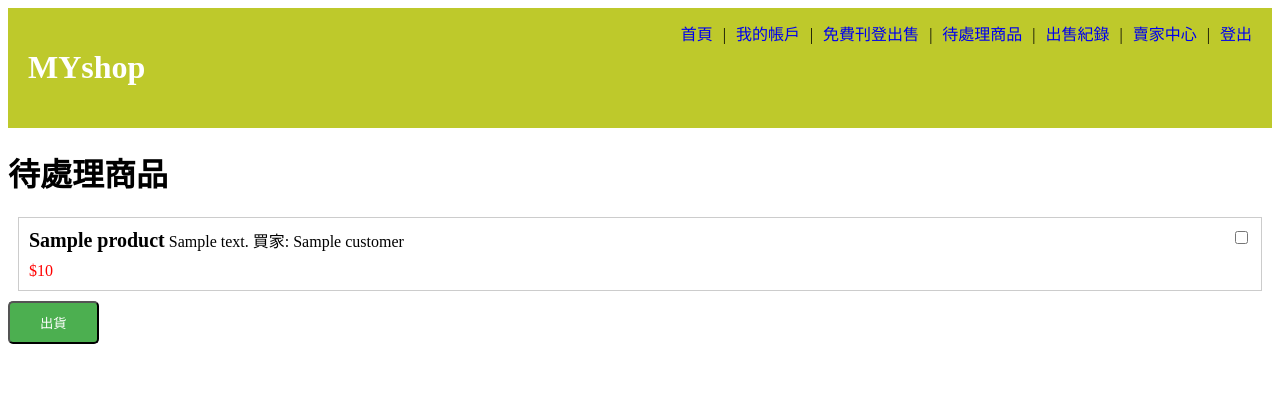
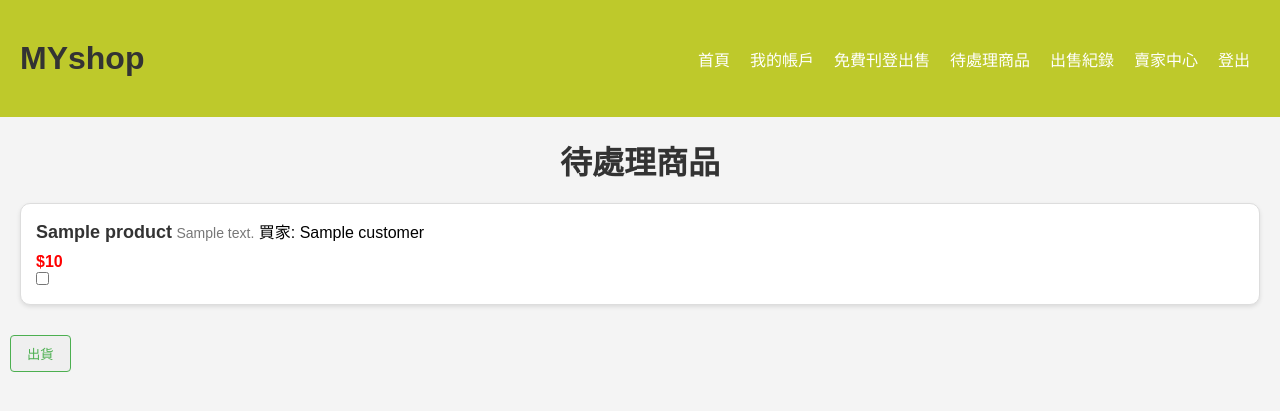
Before and after one commit to linwatson/webFinal, a Flask app: template templates/pendingOrders.html in a window 1280 px wide. Shown: the top 411 px of the page. Run offline with Flask 3, Linux system fonts and the light colour scheme; the template is opened without the code that fills it: most values are stand-ins (such as "Sample title", 1, 10 or a date in 2020).

Commit message:
all completed

```diff
--- a/templates/pendingOrders.html
+++ b/templates/pendingOrders.html
@@ -4,82 +4,120 @@
     <meta charset="UTF-8">
     <title>pendingOrders</title>
     <style>
-        .product-item {
-            border: 1px solid #ccc;
-            margin: 10px;
-            padding: 10px;
-            display: flex;
-            justify-content: space-between;
+        /* Reset some default browser styles */
+        * {
+            margin: 0;
+            padding: 0;
+            box-sizing: border-box;
         }
-        .product-name {
-            font-size: 20px;
-            font-weight: bold;
-            display: inline; /* 確保塊級元素 */
+
+        body {
+            font-family: Arial, sans-serif;
+            background-color: #f4f4f4;
+            margin: 0;
+            padding: 0;
         }
-        .product-description {
-            margin-top: 10px;
-            display: inline; /* 確保塊級元素 */
-        }
-        .product-price {
-            margin-top: 10px;
-            color: red;
-        }
-        .product-info {
-            flex-grow: 1;
-        }
-        .product-info a {
-            text-decoration: none;
-            color: #000;
-        }
-        .product-info a:hover {
-            text-decoration: underline;
-        }
-        .product-price {
-            color: red;
-        }
+
+        /* Header styles */
         header {
             background-color: #bec92b;
             color: #fff;
             padding: 20px;
-            text-align: left;
         }
+
         .flex-container {
             display: flex;
             align-items: center;
             justify-content: space-between;
         }
+
         .flex-container ul {
             list-style-type: none;
+            display: flex;
             padding: 0;
             margin: 0;
+        }
+
+        .flex-container li {
+            margin: 0 10px;
+        }
+
+        .flex-container a {
+            text-decoration: none;
+            color: #fff;
+            font-size: 16px;
+            transition: color 0.3s;
+        }
+
+        .flex-container a:hover {
+            color: #333;
+        }
+
+        /* Page title */
+        h1, h2{
+            text-align: center;
+            color: #333;
+            margin: 20px 0;
+        }
+
+        /* Product list styles */
+        .product-list {
+
+            flex-wrap: wrap;
+            justify-content: center;
+            margin: 20px;
+            gap: 20px;
+        }
+
+        .product-item {
+            border: 1px solid #ddd;
+            border-radius: 10px;
+            padding: 15px;
+            background-color: #fff;
+
+            box-shadow: 0 2px 4px rgba(0, 0, 0, 0.1);
             display: flex;
-            align-items: center;
+            flex-direction: column;
+            justify-content: space-between;
         }
-        .flex-container li {
-            position: relative;
-            margin-top: -70px; /* 調整上邊距 */
+
+        .product-name {
+            font-size: 18px;
+            font-weight: bold;
+            color: #333;
+            margin-bottom: 10px;
         }
-        .flex-container li + li::before {
-            content: '|';
-            margin: 0 10px;
-            color: #000;
+
+        .product-description {
+            font-size: 14px;
+            color: #777;
+            margin-bottom: 10px;
         }
-        a {
-            text-decoration: none; /* 移除默認下劃線 */
+
+        .product-price {
+            font-size: 16px;
+            color: red;
+            font-weight: bold;
+            margin-top: 10px;
         }
-        a:hover {
-            text-decoration: underline; /* 懸停時顯示下劃線 */
+
+        button {
+            text-decoration: none;
+            color: #4CAF50;
+            display: inline-block;
+            margin: 10px;
+            padding: 8px 16px;
+            border: 1px solid #4CAF50;
+            border-radius: 4px;
+            transition: background-color 0.3s, color 0.3s, border-color 0.3s;
         }
-        .purchase {
+
+        button:hover {
             background-color: #4CAF50;
-            color: white;
-            padding: 10px 30px;
-            border-radius: 5px;
-            cursor: pointer;
+            color: #fff;
+            border-color: #4CAF50;
         }
-        .purchase:hover {
-            background-color: #45a049;
-        }
+
     </style>
 </head>
 <body>
```
Also changed, not shown: templates/orderHistory.html (+70 -32 lines), templates/soldProduct.html (+70 -34 lines), data.db.
